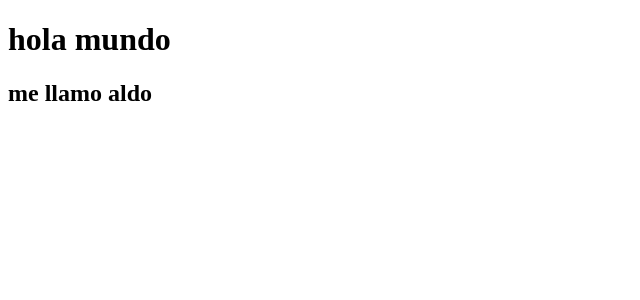
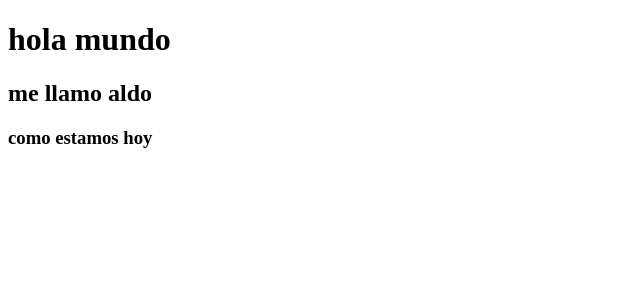
Before and after one commit to aldodjq/GRAVAL, a React (Vite) app in the folder graval/: page / in a window 1280 px wide. Shown: the top 300 px of the page, without its empty margins (0-640 px from the left). Built offline with nearby package versions, Linux system fonts and the light colour scheme.

Commit message:
nueva estructura

```diff
--- a/graval/src/App.jsx
+++ b/graval/src/App.jsx
@@ -4,6 +4,7 @@ function App() {
     <>
     <h1>hola mundo</h1>
     <h2>me llamo aldo</h2>
+    <h3>como estamos hoy</h3>
     </>
   )
 }
```
